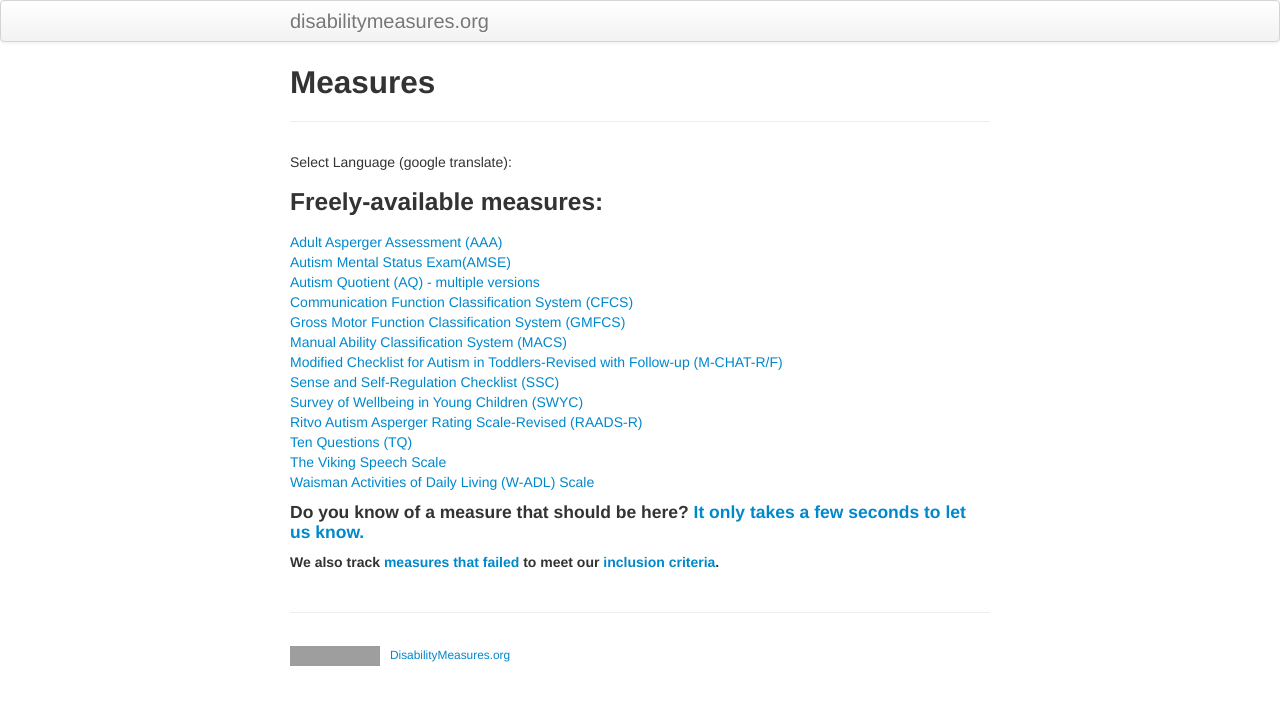
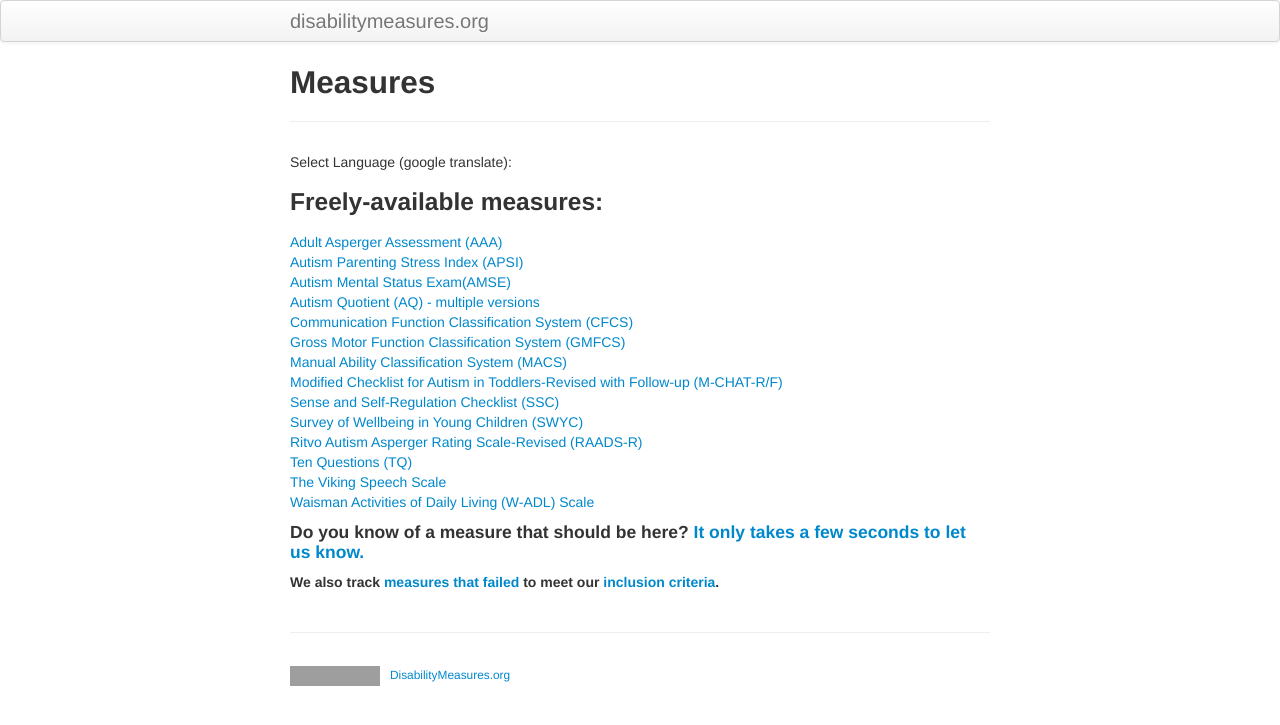
Before and after one commit to mjmaenner/disabilitymeasures, a Jekyll site: the page built from measures/index.md, in a window 1280 px wide. Shown: the top 725 px of the page. Built offline with Jekyll 4.4.1, drawn with Linux system fonts in a browser that asks for light colours; grey boxes are pictures that could not be loaded.

Commit message:
added apsi

```diff
--- a/measures/index.md
+++ b/measures/index.md
@@ -14,7 +14,8 @@ function googleTranslateElementInit() {
 
 ### Freely-available measures:
 [Adult Asperger Assessment (AAA)](http://disabilitymeasures.org/aaa)
-[Autism Mental Status Exam(AMSE)](http://disabilitymeasures.org/amse)
+[Autism Parenting Stress Index (APSI)](http://disabilitymeasures.org/apsi)
+  [Autism Mental Status Exam(AMSE)](http://disabilitymeasures.org/amse)
 [Autism Quotient (AQ) - multiple versions](http://disabilitymeasures.org/aq)
 [Communication Function Classification System (CFCS)](http://disabilitymeasures.org/cfcs)
 [Gross Motor Function Classification System (GMFCS)](http://disabilitymeasures.org/gmfcs)
```
